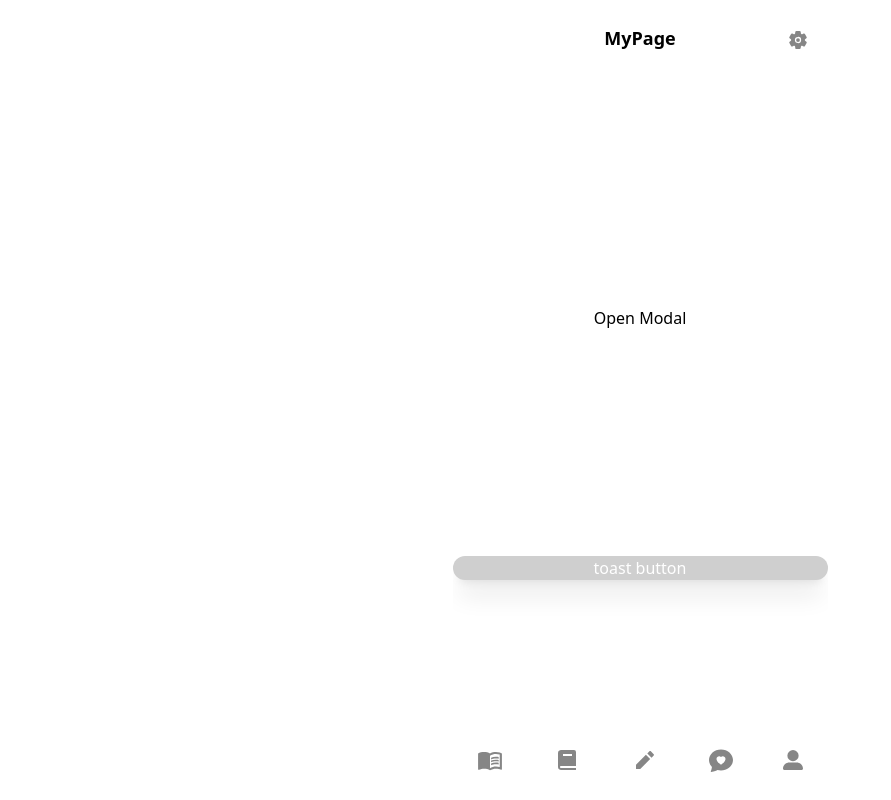
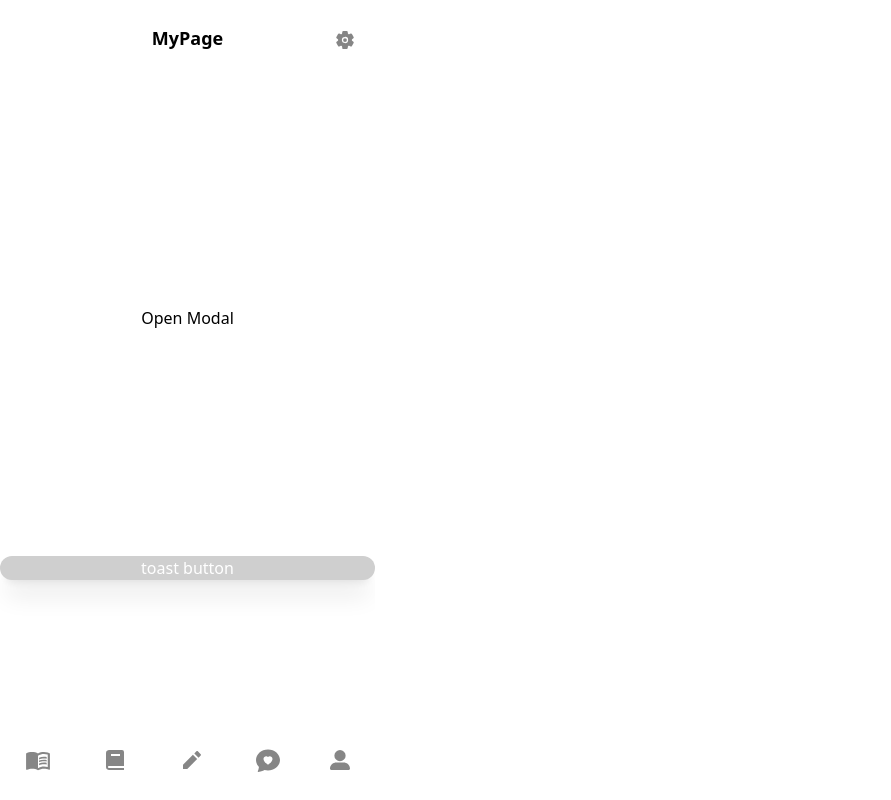
Before and after one commit to pbk95120/Yeonda, a React (Vite) app in the folder frontend/: page /mypage in a window 1280 px wide. Shown: the whole page, without its empty margins (0-891 px from the left). Built offline with nearby package versions, Linux system fonts and the light colour scheme; a web font is replaced by a local one.

Commit message:
[fix] a little fix

```diff
--- a/frontend/src/components/common/MainHeader.tsx
+++ b/frontend/src/components/common/MainHeader.tsx
@@ -18,7 +18,7 @@ const MainHeader = ({ value, onlyLogo, setting, backBtn, cancelStr }: HeaderProp
   return (
     <div className='flex flex-row w-full max-w-sm'>
       {onlyLogo ? (
-        <SVG className='h-20 py-3 fixed' />
+        <SVG className='h-20 py-3' />
       ) : (
         <div className='flex h-20 justify-between items-center w-full relative'>
           {cancelStr ? (
--- a/frontend/src/layout/Layout.tsx
+++ b/frontend/src/layout/Layout.tsx
@@ -29,7 +29,7 @@ const Layout = ({
   backBtn,
 }: LayoutProps) => {
   return (
-    <div className='font-sans w-full mx-auto max-w-screen-sm relative h-screen'>
+    <div className='font-sans w-full mx-auto max-w-screen-sm fixed h-screen'>
       {showHeader && (
         <MainHeader value={value} onlyLogo={onlyLogo} setting={setting} cancelStr={cancelStr} backBtn={backBtn} />
       )}
--- a/frontend/src/main.tsx
+++ b/frontend/src/main.tsx
@@ -113,7 +113,7 @@ const routeList = [
     element: <MyDiaryPage />,
     showHeader: true,
     showFooter: true,
-    onlyLogo: false,
+    onlyLogo: true,
     value: '내 일기',
     backBtn: false,
     cancelStr: false,
```
